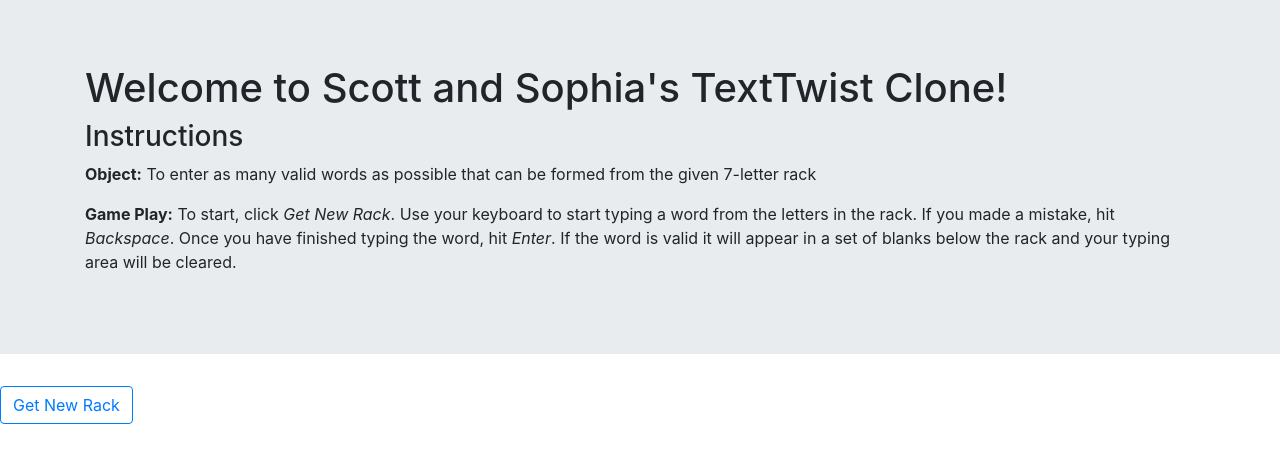
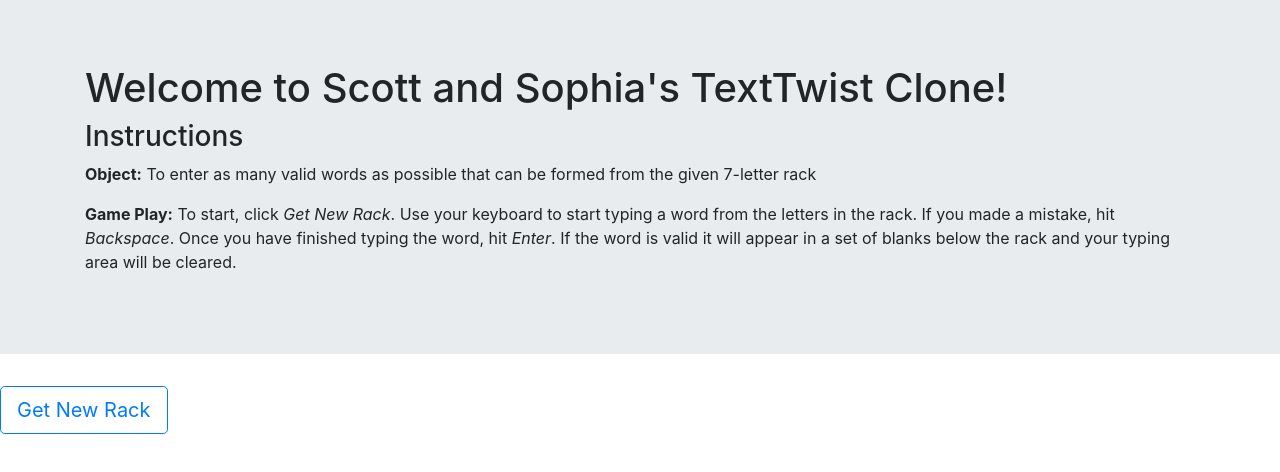
Before and after one commit to scottbenton/TextTwist-UI, a React (Create React App) app: page / in a window 1280 px wide. Shown: the top 472 px of the page. Built offline with nearby package versions, Linux system fonts and the light colour scheme.

Commit message:
changed button

```diff
--- a/src/Components/Instructions.jsx
+++ b/src/Components/Instructions.jsx
@@ -1,5 +1,5 @@
 import React from 'react';
-import { Container, Row, Col } from 'react-bootstrap';
+import { Container } from 'react-bootstrap';
 import Jumbotron from 'react-bootstrap/Jumbotron';
 
 
--- a/src/Components/RequestButton.jsx
+++ b/src/Components/RequestButton.jsx
@@ -43,7 +43,7 @@
     }
 
     return (
-        <Button variant='outline-primary' onClick={makeCall}>
+        <Button variant='outline-primary' size="lg" onClick={makeCall}>
             Get New Rack
         </Button>
     );
```
